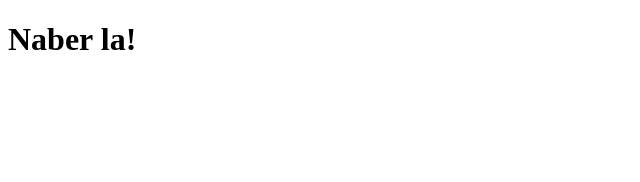
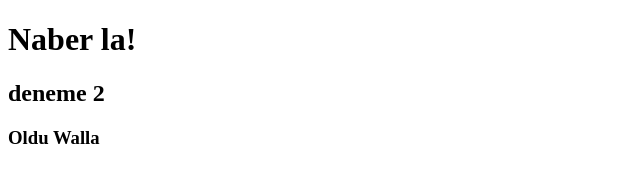
Before and after one commit to fuadyerdelen/firebaseDeneme, a plain HTML site: page public/index.html in a window 1280 px wide. Shown: the whole page, without its empty margins (0-640 px from the left). Drawn offline with Linux system fonts and the light colour scheme; some packages are replaced by stand-ins of ours.

Commit message:
githup deneme 2

```diff
--- a/public/index.html
+++ b/public/index.html
@@ -12,6 +12,8 @@
 
 
     <h1>Naber la!</h1>
+    <h2>deneme 2</h2>
+    <h3>Oldu Walla</h3>
 
 
     <!-- The core Firebase JS SDK is always required and must be listed first -->
```
